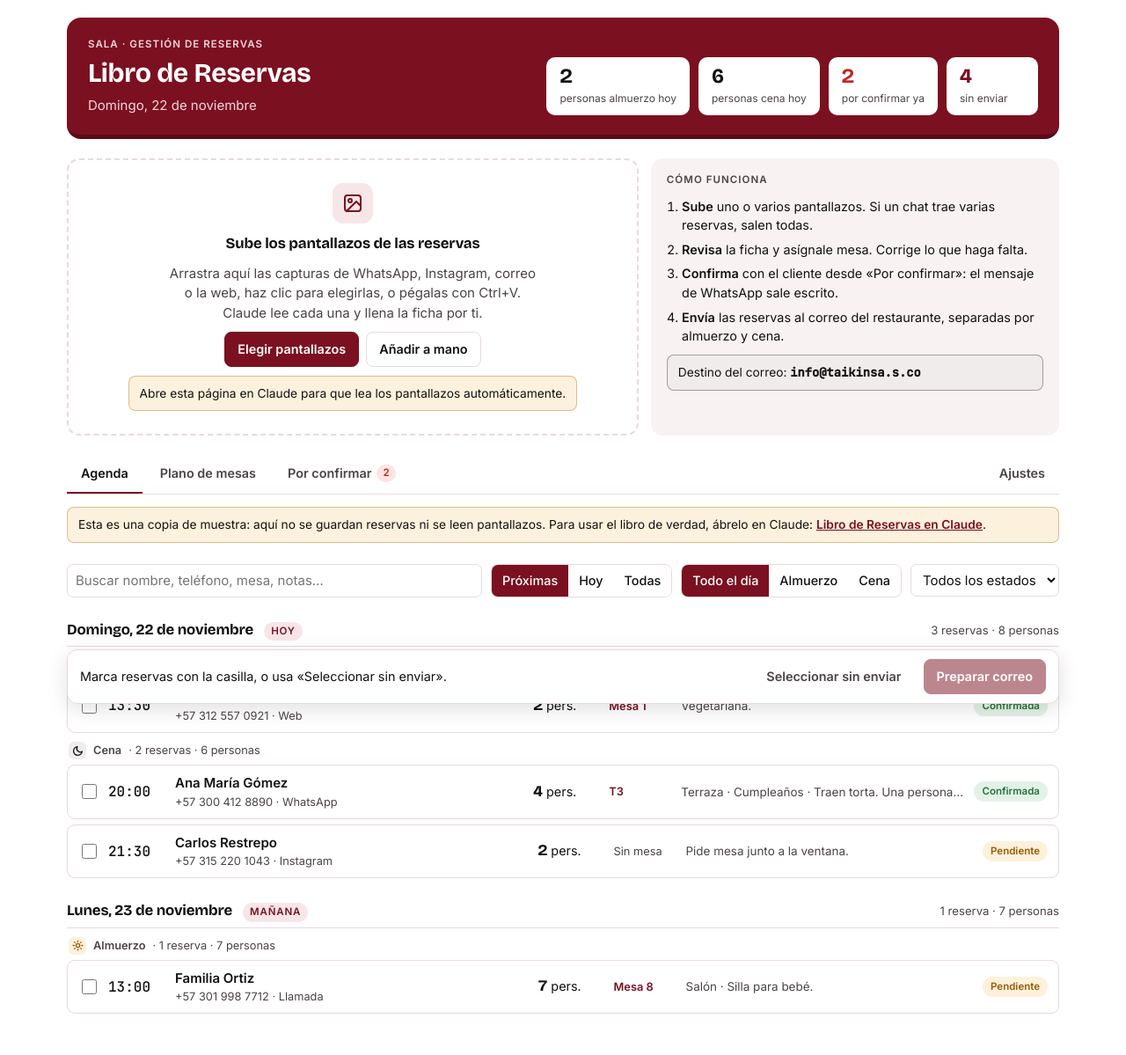
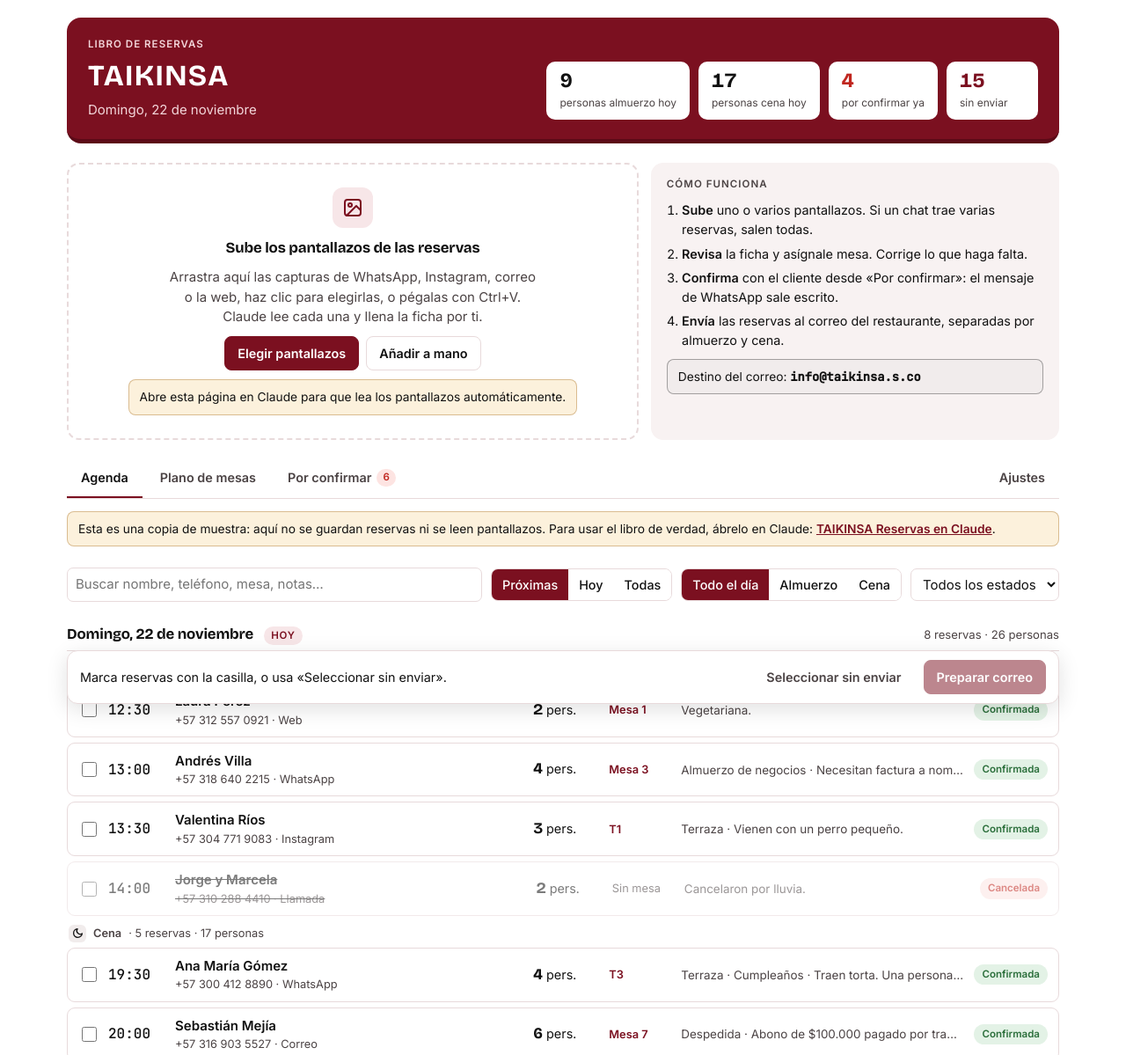
Before and after one commit to liavsalamanca/restprueba, a plain HTML site: page index.html in a window 1280 px wide. Shown: the top 1199 px of the page at 88% size. Drawn offline with nearby package versions, Linux system fonts and the light colour scheme.

Commit message:
Más reservas de muestra y nombre TAIKINSA en el encabezado
Co-Authored-By: Claude Opus 5.5 <noreply@anthropic.com>
Claude-Session: https://claude.ai/code/session_01EFL5iBTTPQsbDQhKg2xQ8R

```diff
--- a/index.html
+++ b/index.html
@@ -6,7 +6,7 @@
 <style>:root{padding-top:env(safe-area-inset-top,0px);padding-bottom:env(safe-area-inset-bottom,0px)}body{margin:0;font:14px system-ui,sans-serif}img{max-width:100%}[hidden]{display:none!important}</style>
 </head>
 <body>
-<title>Libro de Reservas</title>
+<title>TAIKINSA Reservas</title>
 <meta name="claude:viewport-fit-sides" content="cover">
 <link rel="preconnect" href="https://fonts.googleapis.com">
 <link rel="stylesheet" href="https://fonts.googleapis.com/css2?family=Bricolage+Grotesque:opsz,wght@12..96,500;12..96,700&family=Inter:wght@400;500;600&family=JetBrains+Mono:wght@500&display=swap">
@@ -33,7 +33,7 @@
 body{background:var(--bg);color:var(--fg);font-family:var(--body);font-size:15px;line-height:1.5}
 .wrap{max-width:1160px;margin:0 auto;padding-block:20px 60px;padding-left:max(16px,env(safe-area-inset-left,0px));padding-right:max(16px,env(safe-area-inset-right,0px));display:flex;flex-direction:column;gap:22px}
 h1,h2,h3{font-family:var(--display);margin:0;text-wrap:balance;letter-spacing:-.01em}
-h1{font-size:1.9rem;font-weight:700}
+h1{font-size:2.1rem;font-weight:700;letter-spacing:.04em}
 h2{font-size:1.25rem;font-weight:700}
 h3{font-size:1.05rem;font-weight:700}
 .eyebrow{font-size:.72rem;text-transform:uppercase;letter-spacing:.09em;color:var(--muted);font-weight:600}
@@ -228,8 +228,8 @@ pre.mail{margin:0;white-space:pre-wrap;word-break:break-word;font-family:var(--m
 <div class="wrap">
   <header class="top">
     <div class="brand">
-      <span class="eyebrow">Sala · Gestión de reservas</span>
-      <h1>Libro de Reservas</h1>
+      <span class="eyebrow">Libro de reservas</span>
+      <h1 id="brandName">TAIKINSA</h1>
       <span class="muted" id="today"></span>
     </div>
     <div class="stats" id="stats"></div>
@@ -413,7 +413,7 @@ $("#today").textContent = fmtLong(TODAY);
 let db = null, sample = null, downloads = null;
 let reservas = [];
 let usingExamples = true;
-let settings = { email: DEFAULT_EMAIL, restaurante: "", corte: "17:00", horas: 24, plantilla: DEFAULT_PLANTILLA };
+let settings = { email: DEFAULT_EMAIL, restaurante: "TAIKINSA", corte: "17:00", horas: 24, plantilla: DEFAULT_PLANTILLA };
 let mesas = DEFAULT_MESAS.map(m=>({...m}));
 let queue = [];
 let selected = new Set();
@@ -425,11 +425,29 @@ let planSvc = null; // set after settings
 let pickRes = null;           // reserva seleccionada para asignar en el plano
 let editing = false, draft = null, selMesa = null, mesaDelArm = false;
 
+const dayPlus = n => isoDay(new Date(Date.now()+n*864e5));
 const EXAMPLES = [
-  {id:"ej4",nombre:"Laura Pérez",telefono:"+57 312 557 0921",personas:2,fecha:TODAY,hora:"13:30",canal:"Web",estado:"confirmada",mesa:"m1",notas:"Vegetariana."},
-  {id:"ej1",nombre:"Ana María Gómez",telefono:"+57 300 412 8890",personas:4,fecha:TODAY,hora:"20:00",canal:"WhatsApp",estado:"confirmada",mesa:"t3",zona:"Terraza",ocasion:"Cumpleaños",notas:"Traen torta. Una persona celíaca."},
-  {id:"ej2",nombre:"Carlos Restrepo",telefono:"+57 315 220 1043",personas:2,fecha:TODAY,hora:"21:30",canal:"Instagram",estado:"pendiente",notas:"Pide mesa junto a la ventana."},
-  {id:"ej3",nombre:"Familia Ortiz",telefono:"+57 301 998 7712",personas:7,fecha:TOMORROW,hora:"13:00",canal:"Llamada",estado:"pendiente",mesa:"m8",zona:"Salón",notas:"Silla para bebé."},
+  // hoy · almuerzo
+  {id:"ej01",nombre:"Laura Pérez",telefono:"+57 312 557 0921",personas:2,fecha:TODAY,hora:"12:30",canal:"Web",estado:"confirmada",mesa:"m1",notas:"Vegetariana."},
+  {id:"ej02",nombre:"Andrés Villa",telefono:"+57 318 640 2215",personas:4,fecha:TODAY,hora:"13:00",canal:"WhatsApp",estado:"confirmada",mesa:"m3",ocasion:"Almuerzo de negocios",notas:"Necesitan factura a nombre de la empresa."},
+  {id:"ej03",nombre:"Valentina Ríos",telefono:"+57 304 771 9083",personas:3,fecha:TODAY,hora:"13:30",canal:"Instagram",estado:"confirmada",mesa:"t1",zona:"Terraza",notas:"Vienen con un perro pequeño."},
+  {id:"ej04",nombre:"Jorge y Marcela",telefono:"+57 310 288 4410",personas:2,fecha:TODAY,hora:"14:00",canal:"Llamada",estado:"cancelada",notas:"Cancelaron por lluvia."},
+  // hoy · cena
+  {id:"ej05",nombre:"Ana María Gómez",telefono:"+57 300 412 8890",personas:4,fecha:TODAY,hora:"19:30",canal:"WhatsApp",estado:"confirmada",mesa:"t3",zona:"Terraza",ocasion:"Cumpleaños",notas:"Traen torta. Una persona celíaca."},
+  {id:"ej06",nombre:"Sebastián Mejía",telefono:"+57 316 903 5527",personas:6,fecha:TODAY,hora:"20:00",canal:"Correo",email:"smejia@correo.com",estado:"confirmada",mesa:"m7",ocasion:"Despedida",notas:"Abono de $100.000 pagado por transferencia."},
+  {id:"ej07",nombre:"Carlos Restrepo",telefono:"+57 315 220 1043",personas:2,fecha:TODAY,hora:"20:30",canal:"Instagram",estado:"pendiente",notas:"Pide mesa junto a la ventana."},
+  {id:"ej08",nombre:"Daniela Castaño",telefono:"+57 320 145 6638",personas:2,fecha:TODAY,hora:"21:00",canal:"WhatsApp",estado:"pendiente",mesa:"m2",ocasion:"Aniversario",notas:"Quieren algo especial en el postre.",recordado:new Date(Date.now()-3*36e5).toISOString()},
+  {id:"ej09",nombre:"Felipe Arango",telefono:"+57 311 502 7781",personas:3,fecha:TODAY,hora:"21:30",canal:"Llamada",estado:"confirmada",mesa:"b1",zona:"Barra"},
+  // mañana
+  {id:"ej10",nombre:"Familia Ortiz",telefono:"+57 301 998 7712",personas:7,fecha:TOMORROW,hora:"13:00",canal:"Llamada",estado:"pendiente",mesa:"m8",zona:"Salón",notas:"Silla para bebé."},
+  {id:"ej11",nombre:"Camila Duque",telefono:"+57 305 330 1290",personas:2,fecha:TOMORROW,hora:"13:30",canal:"Web",estado:"confirmada",mesa:"t2",zona:"Terraza"},
+  {id:"ej12",nombre:"Grupo Oficina Nova",telefono:"+57 317 884 0042",personas:10,fecha:TOMORROW,hora:"20:00",canal:"Correo",email:"eventos@nova.co",estado:"pendiente",ocasion:"Cena de fin de año",notas:"Menú cerrado. Dos personas sin lactosa."},
+  {id:"ej13",nombre:"Mateo Londoño",telefono:"+57 300 667 2309",personas:4,fecha:TOMORROW,hora:"20:30",canal:"WhatsApp",estado:"confirmada",mesa:"m4",notas:"Alérgico al maní."},
+  // próximos días
+  {id:"ej14",nombre:"Isabela Gaviria",telefono:"+57 314 219 8876",personas:5,fecha:dayPlus(2),hora:"12:30",canal:"Instagram",estado:"pendiente",zona:"Terraza",ocasion:"Bautizo"},
+  {id:"ej15",nombre:"Ricardo Salazar",telefono:"+57 319 450 3321",personas:2,fecha:dayPlus(2),hora:"19:00",canal:"Llamada",estado:"confirmada",mesa:"m5"},
+  {id:"ej16",nombre:"Natalia Cardona",telefono:"+57 302 908 1145",personas:8,fecha:dayPlus(3),hora:"20:00",canal:"WhatsApp",estado:"pendiente",ocasion:"Cumpleaños 30",notas:"Piden decoración con globos rojos."},
+  {id:"ej17",nombre:"Esteban Muñoz",telefono:"+57 313 776 5402",personas:4,fecha:dayPlus(4),hora:"13:00",canal:"Web",estado:"confirmada",mesa:"m6",enviada:new Date(Date.now()-864e5).toISOString()},
 ].map(r=>({...r, ejemplo:true}));
 
 /* ---------- helpers ---------- */
@@ -572,6 +590,7 @@ async function deleteReserva(id){
 /* ---------- render: shared ---------- */
 function render(){
   $("#destShow").textContent = settings.email || DEFAULT_EMAIL;
+  $("#brandName").textContent = settings.restaurante || "TAIKINSA";
   const hoy = reservas.filter(r=>r.fecha===TODAY && r.estado!=="cancelada");
   const pax = arr => arr.reduce((s,r)=>s+(+r.personas||0),0);
   const pend = pendientes(); const urg = pend.filter(isUrgent);
@@ -995,7 +1014,7 @@ $("#settingsBtn").onclick = () => {
   $("#dSettings").showModal();
 };
 $("#setSave").onclick = async () => {
-  const s = { email: $("#setEmail").value.trim() || DEFAULT_EMAIL, restaurante: $("#setName").value.trim(),
+  const s = { email: $("#setEmail").value.trim() || DEFAULT_EMAIL, restaurante: $("#setName").value.trim() || "TAIKINSA",
     corte: $("#setCorte").value || "17:00", horas: Math.max(1, parseInt($("#setHoras").value,10)||24), plantilla: $("#setPlantilla").value.trim() || DEFAULT_PLANTILLA };
   settings = s; render(); $("#dSettings").close();
   if (db){ try { await db.doc("config/ajustes").set(s); toast("Ajustes guardados"); } catch { toast("No se pudieron guardar los ajustes para el equipo."); } }
@@ -1026,13 +1045,13 @@ if (window.claude?.use){
       if (pickRes && !reservas.some(r=>r.id===pickRes)) pickRes=null;
       render();
     }, () => { clearTimeout(timer); n.hidden=false; n.dataset.sticky="1"; n.textContent="Se perdió la conexión con el libro de reservas. Recarga la página para volver a intentarlo."; });
-    d.doc("config/ajustes").onSnapshot(snap => { if (snap.exists){ const v=snap.data(); settings = { email: v.email||DEFAULT_EMAIL, restaurante: v.restaurante||"", corte: v.corte||"17:00", horas: +v.horas||24, plantilla: v.plantilla||DEFAULT_PLANTILLA }; render(); } }, ()=>{});
+    d.doc("config/ajustes").onSnapshot(snap => { if (snap.exists){ const v=snap.data(); settings = { email: v.email||DEFAULT_EMAIL, restaurante: v.restaurante||"TAIKINSA", corte: v.corte||"17:00", horas: +v.horas||24, plantilla: v.plantilla||DEFAULT_PLANTILLA }; render(); } }, ()=>{});
     d.doc("config/plano").onSnapshot(snap => { if (snap.exists && Array.isArray(snap.data().mesas) && snap.data().mesas.length){ mesas = snap.data().mesas; if (!editing) render(); } }, ()=>{});
   });
 } else {
   $("#aiNote").hidden=false; $("#aiNote").textContent="Abre esta página en Claude para que lea los pantallazos automáticamente.";
   const n=$("#dbNote"); n.hidden=false; n.dataset.sticky="1";
-  n.innerHTML = 'Esta es una copia de muestra: aquí no se guardan reservas ni se leen pantallazos. Para usar el libro de verdad, ábrelo en Claude: <a href="https://claude.ai/artifact/2oa2CzAHg7hAegSD3ySMnn" target="_blank" rel="noopener" style="color:var(--accent);font-weight:600">Libro de Reservas en Claude</a>.';
+  n.innerHTML = 'Esta es una copia de muestra: aquí no se guardan reservas ni se leen pantallazos. Para usar el libro de verdad, ábrelo en Claude: <a href="https://claude.ai/artifact/2oa2CzAHg7hAegSD3ySMnn" target="_blank" rel="noopener" style="color:var(--accent);font-weight:600">TAIKINSA Reservas en Claude</a>.';
 }
 })();
 </script>
```
Also changed, not shown: reservas.html (+31 -12 lines), r.png (added), r2.png (added), rm.png (added).
